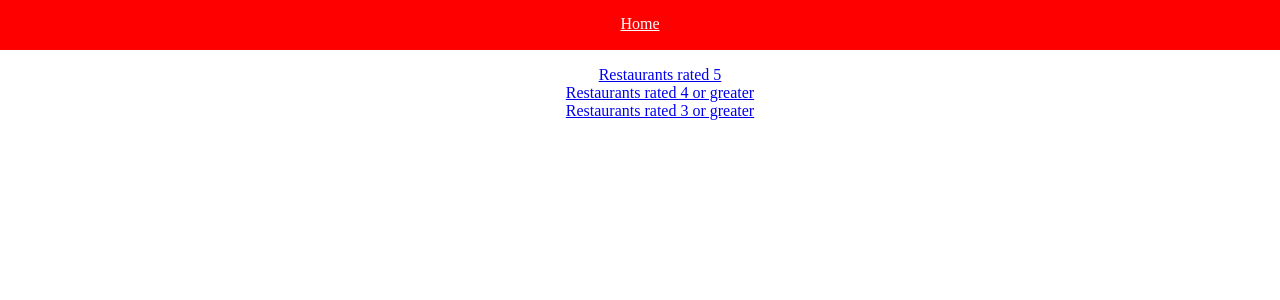
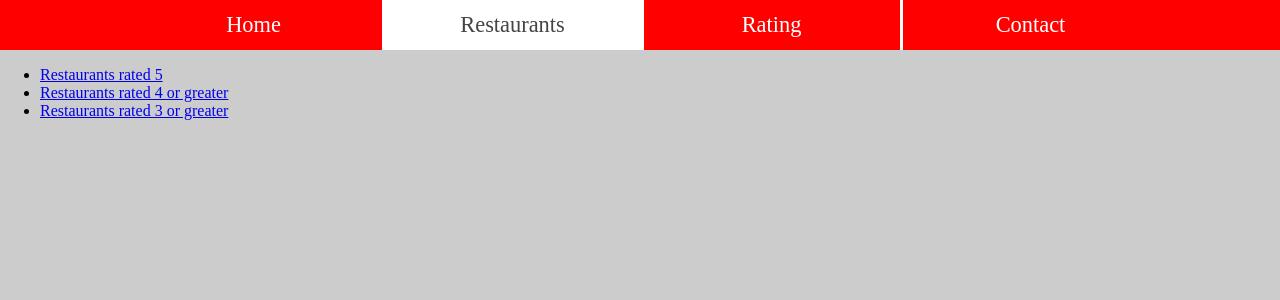
Before and after one commit to DjangoGirlsSeoul/diningkode, a Django app: page /list/ in a window 1280 px wide. Shown: the top 300 px of the page. Run offline with Django 3.2, Linux system fonts and the light colour scheme; data that the repository does not hold is empty.

Commit message:
minor modifications

```diff
--- a/restaurants/templates/restaurants/list.html
+++ b/restaurants/templates/restaurants/list.html
@@ -1,49 +1,38 @@
+{% load staticfiles %}
 <!doctype html>
-
 <html lang="en">
 <head>
     <meta charset="utf-8">
 
-    <title>DiningKode</title>
+    <title>DiningKode Restaurants</title>
     <meta name="description" content="DiningKode">
     <meta name="author" content="You!">
-
-    <style>
-        html, body, div, form, fieldset, legend, label {
-         margin: 0;
-         padding: 0;
-        }
-        header {
-            height: 50px;
-            background-color: red;
-        }
-        header div {
-            text-align: center;
-            padding-top: 15px;
-        }
-        header div a {
-            color: white;
-        }
-        main {
-            width: 800px;
-            margin: auto;
-            text-align: center;
-        }
-        section {
-            border-bottom: 3px solid black;
-        }
-        li {
-            list-style: none;
-        }
-    </style>
+    <link rel="stylesheet" href="{% static 'restaurants/css/style.css' %}">
+    <!-- For box model http://codepen.io/collection/DVYVpB/ -->
 </head>
 
 <body>
-    <header>
-    <div>
-        <a href="/">Home</a>
 
-    </div>
+     <nav>
+      <ul>
+        <li><a href="/" >Home</a></li>
+        <li><a href="/list/" class="active" >Restaurants</a>
+          <ul>
+            <li><a href="#">MCDonalds</a></li>
+            <li><a href="#">KFC</a></li>
+            <li><a href="#">BurgerKing</a></li>
+          </ul>
+        </li>
+        <li><a href="#" >Rating</a>
+          <ul>
+            <li><a href="#">5</a></li>
+            <li><a href="#">4</a></li>
+            <li><a href="#">3</a></li>
+          </ul>
+        </li>
+        <li><a href="#">Contact</a></li>
+      </ul>
+    </nav>
     </header>
     <main>
         <ul>
```
Also changed, not shown: restaurants/templates/restaurants/index.html (+15 -14 lines).
